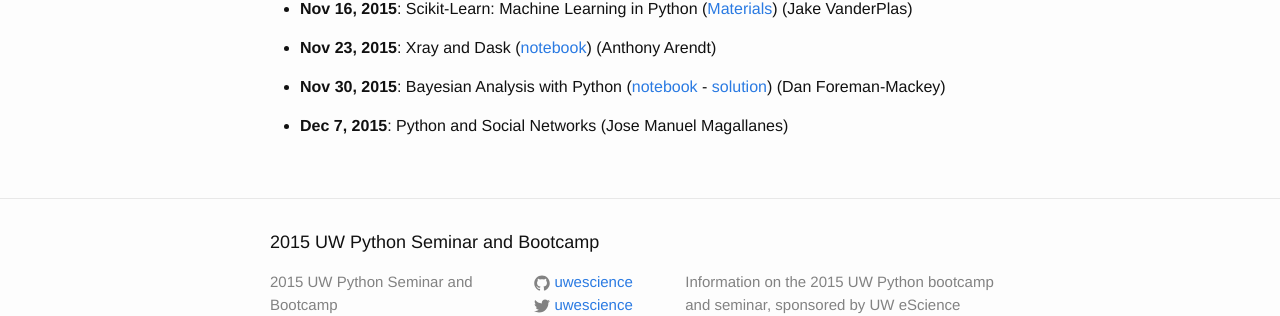
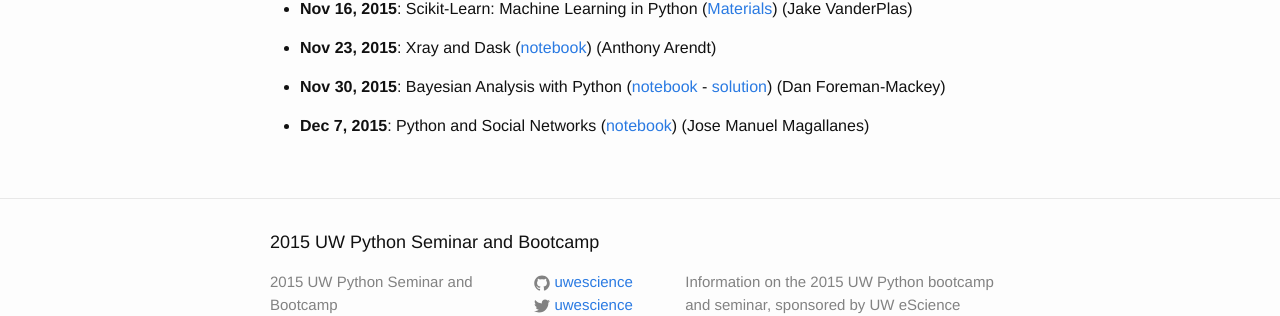
Before and after one commit to uwescience/python-seminar-2015, a Jekyll site: the page built from seminar.md, in a window 1280 px wide. Shown: the part 677-993 px from the top of the page. Built offline with Jekyll 4.4.1, drawn with Linux system fonts in a browser that asks for light colours.

Commit message:
add latest notebook link

```diff
--- a/seminar.md
+++ b/seminar.md
@@ -34,4 +34,4 @@
 
 - **Nov 30, 2015**: Bayesian Analysis with Python ([notebook](https://gist.github.com/dfm/56cb93cb677eb591c1eb) - [solution](https://gist.github.com/dfm/4b569de319f2fe4fde21)) (Dan Foreman-Mackey)
 
-- **Dec 7, 2015**: Python and Social Networks (Jose Manuel Magallanes)
+- **Dec 7, 2015**: Python and Social Networks ([notebook](http://nbviewer.ipython.org/github/CoursesAndTutorials/IntroToSNA/blob/master/LectureNotes.ipynb)) (Jose Manuel Magallanes)
```
